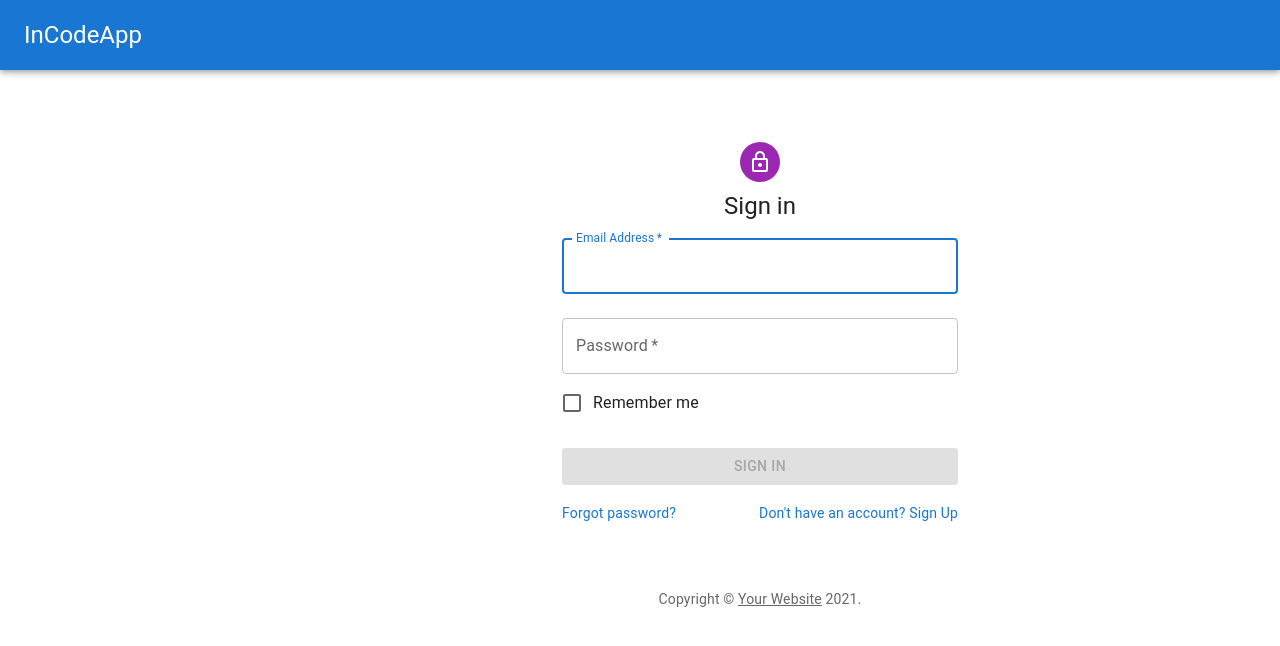
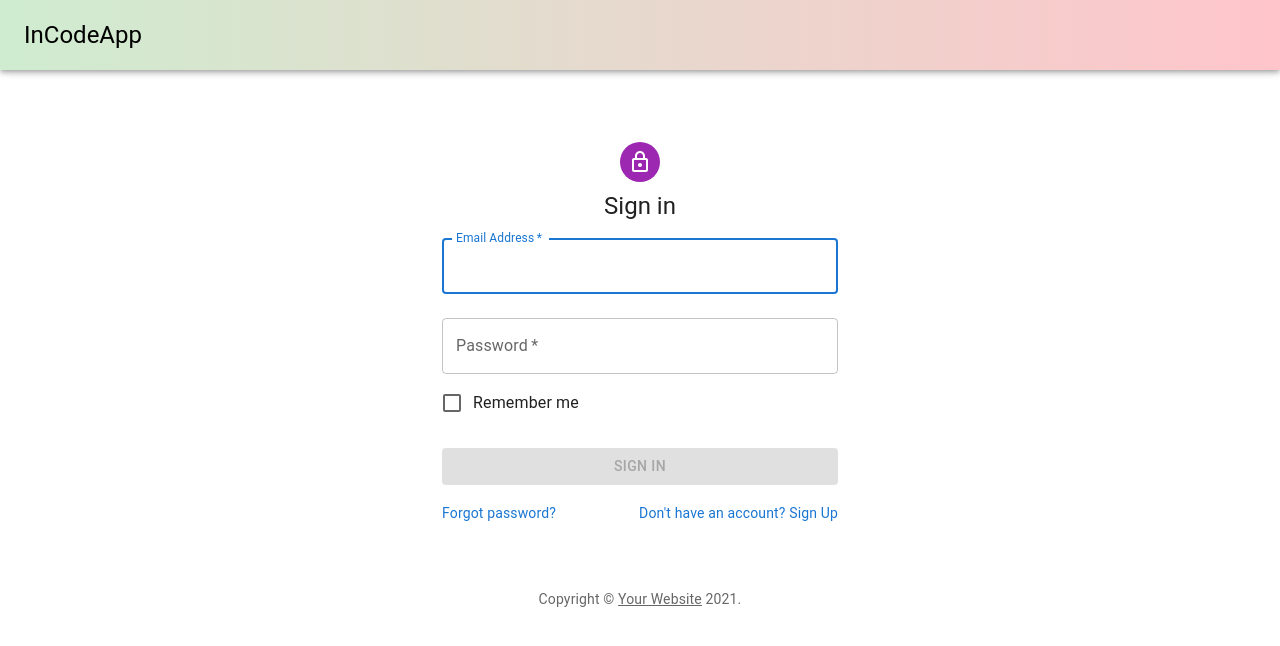
Before and after one commit to DevVadym/GIT_LIST, a React (Create React App) app: page /login#/login in a window 1280 px wide. Shown: the top 646 px of the page. Built offline with nearby package versions, Linux system fonts and the light colour scheme.

Commit message:
refactoring css modules

```diff
--- a/src/components/Header/Header.tsx
+++ b/src/components/Header/Header.tsx
@@ -16,8 +16,10 @@ const style = {
         width: "100%",
         height: "70px",
         zIndex: "2000",
-        position: "fixed"
-    },
+        position: "fixed",
+        background: "linear-gradient(90deg, #cfecd0, #ffc5ca)"
+
+},
     headerIconButton: {
         mr: 2
     },
@@ -26,7 +28,8 @@ const style = {
         height: "70px",
         width: "100%",
         display: "flex",
-        alignItems: "center"
+        alignItems: "center",
+        color:"black"
     }
 } as const
 
@@ -39,11 +42,11 @@ export const Header: React.FC = () => {
     const logout = useLogout()
 
     const burgerMenu = useMemo(() => {
-        if (isMobile) {
+        if (isMobile && isLoginUser) {
             return <MobileMenu/>
         }
         return null
-    }, [isMobile])
+    }, [isMobile, isLoginUser])
 
 
     const logoutButton = useMemo(() => {
--- a/src/components/Main/Main.module.css
+++ b/src/components/Main/Main.module.css
@@ -3,6 +3,15 @@
     top: 70px;
     left: 240px;
     width: calc(100% - 240px);
+    height: 100vh;
+    background-color: #FFDEE9;
+    background-image: linear-gradient(0deg, #FFDEE9 0%, #B5FFFC 100%);
+}
+.main_container_logout {
+    position: relative;
+    top: 70px;
+    left: 0;
+    width: 100%;
 }
 
 @media (max-width: 1025px) {
--- a/src/components/Main/Main.tsx
+++ b/src/components/Main/Main.tsx
@@ -1,4 +1,4 @@
-import React from "react"
+import React, { useCallback } from "react"
 import { Redirect, Route, Switch } from "react-router-dom"
 import { Registration } from "../Register/Registration"
 import { HomeContainer } from "../Home/Home"
@@ -7,10 +7,23 @@ import s from "./Main.module.css"
 import { MessagesContainer } from "../Messages/Messages"
 import { UsersContainer } from "../Users/Users"
 import { SettingsContainer } from "../Settings/Settings"
+import { useSelector } from "react-redux"
+import { RootState } from "../../redux/store"
+import { UserType } from "../../API/userApi"
 
 export const Main: React.FC = () => {
+    const user = useSelector<RootState, UserType | null>(state => state.user.user)
+
+    const style = useCallback(() => {
+        if (user) {
+            return s.main_container
+        }
+        return s.main_container_logout
+    }, [user])
+
     return (
-        <div className={s.main_container}>
+        <div className={style()}>
+            <div>
                 <Switch>
                     <Route exact path={"/profile"} render={() => <HomeContainer/>}/>
                     <Route path={"/login"} render={() => <Login/>}/>
@@ -21,5 +34,6 @@ export const Main: React.FC = () => {
                     <Redirect from={"*"} to={"/profile"}/>
                 </Switch>
             </div>
+        </div>
     )
 }
--- a/src/components/MobileMenu/MobileMenu.tsx
+++ b/src/components/MobileMenu/MobileMenu.tsx
@@ -10,6 +10,8 @@ import { IconButton } from "@mui/material"
 import MenuIcon from "@mui/icons-material/Menu"
 import { components } from "../../helpers/MenuItems"
 import { useMenu } from "../../helpers/useMenu"
+import Button from "@mui/material/Button"
+import { useLogout } from "../../helpers/useLogout"
 
 type Anchor = "top"
 
@@ -18,6 +20,7 @@ export default function TemporaryDrawer() {
         top: false
     })
     const {color, getItemType} = useMenu()
+    const logout = useLogout()
 
     const toggleDrawer =
         (anchor: Anchor, open: boolean) =>
@@ -52,7 +55,7 @@ export default function TemporaryDrawer() {
             </List>
             <Divider/>
             <List>
-
+                <Button style={{margin:"0 0 0 15px"}} onClick={logout} variant={"contained"} color={"secondary"}>Logout</Button>
             </List>
         </Box>
     )
--- a/src/components/User/User.module.css
+++ b/src/components/User/User.module.css
@@ -1,5 +1,5 @@
 .user_container {
-
+    font-weight: bold;
 }
 
 .user_container > div {
@@ -17,7 +17,7 @@
 }
 
 .avatar {
-    width: 300px;
+    width: 200px;
     border-radius: 50%;
 }
 
@@ -25,16 +25,59 @@
     display: flex;
     flex-direction: column;
     justify-content: space-between;
+}
 
-}
 .user_info_block div {
     display: flex;
     justify-content: space-between;
 }
+
 .user_info_block div > span {
-padding: 0 20px 0 0;
+    padding: 0 20px 0 0;
 }
 
 .user_about_block {
 
 }
+
+.post_block {
+    font-weight: normal;
+}
+
+.post_block__posts {
+    padding: 20px 0 0 0;
+}
+
+@media (max-width: 760px) {
+    .user_container {
+        background-color: #FFDEE9;
+        background-image: linear-gradient(0deg, #FFDEE9 0%, #B5FFFC 100%);
+    }
+    .user_block {
+        flex-direction: column;
+        justify-content: center;
+    }
+
+    .user_info_block div {
+        flex-direction: row;
+    }
+
+    .user_avatar_block {
+        display: flex;
+        justify-content: center;
+    }
+
+    .user_info_block div {
+        padding: 10px 0 0 0;
+    }
+
+    .user_info_block > div {
+        display: flex;
+        flex-wrap: wrap;
+    }
+
+    .user_about_block {
+        padding: 50px 0 0 0;
+    }
+
+}
--- a/src/helpers/useMenu.ts
+++ b/src/helpers/useMenu.ts
@@ -14,7 +14,7 @@ export const useMenu = () => {
 
     const color = useCallback((type: string) => {
         if (active === type) {
-            return "primary"
+            return "secondary"
         } else {
             return "inherit"
         }
```
Lines whose indentation alone changed are shown as unchanged.
